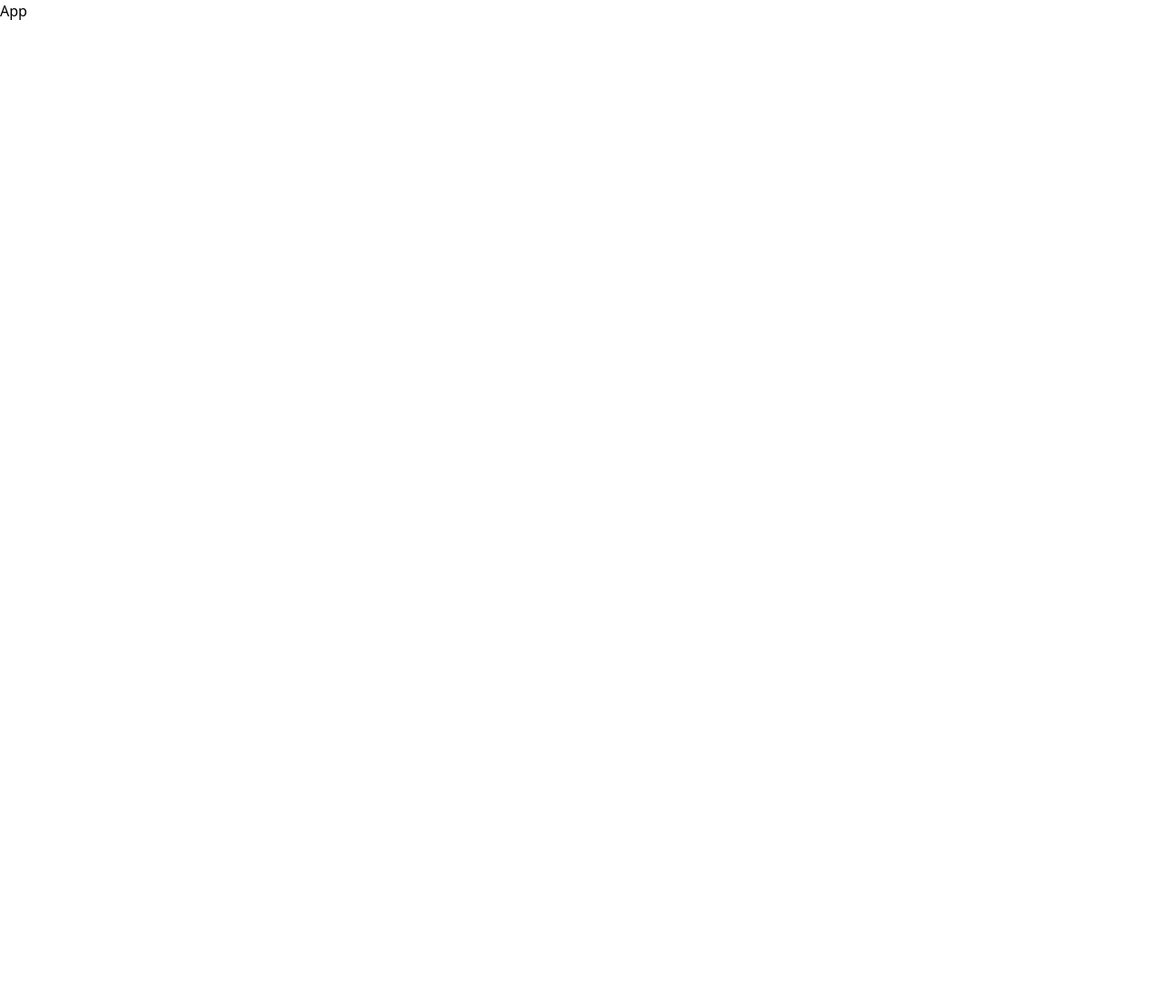
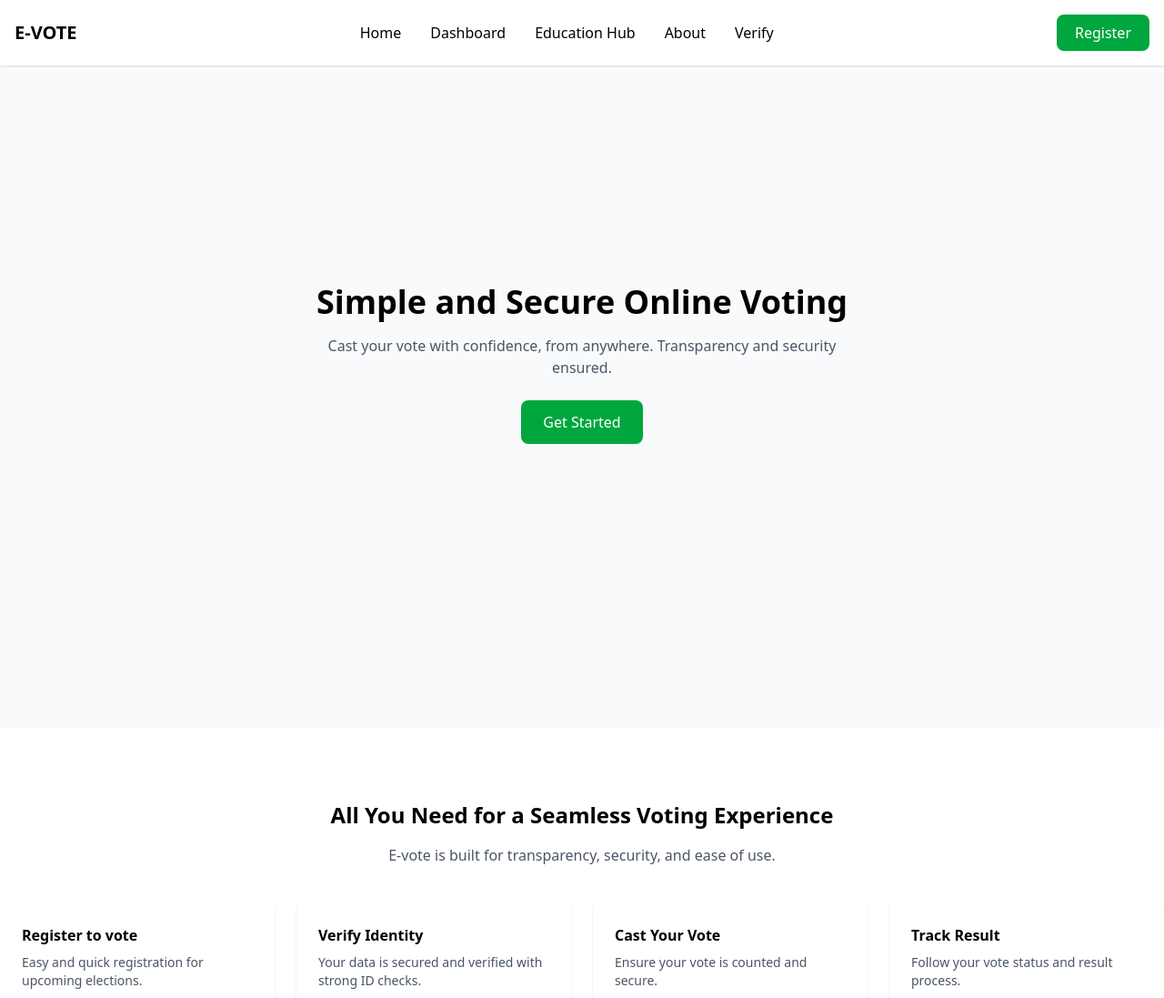
Before and after one commit to sulyman002/project_enovote, a React (Vite) app in the folder client/: page / in a window 1280 px wide. Shown: the top 1097 px of the page at 91% size. Before the commit the page ends 800 px from the top, so only its background shows below. Built offline with nearby package versions, Linux system fonts and the light colour scheme.

Commit message:
working on home page

```diff
--- a/client/src/App.jsx
+++ b/client/src/App.jsx
@@ -1,8 +1,11 @@
 import React from 'react'
+import Home from './pages/Home'
 
 const App = () => {
   return (
-    <div>App</div>
+    <div>
+      <Home />
+    </div>
   )
 }
 
--- /dev/null
+++ b/client/src/components/Navbar.jsx
@@ -0,0 +1,61 @@
+import React, { useState } from "react";
+import { Menu, X } from "lucide-react";
+
+const Navbar = () => {
+  const [open, setOpen] = useState(false);
+
+  return (
+    <nav className="fixed top-0 left-0 w-full bg-white shadow z-50">
+      <div className="container mx-auto flex items-center justify-between py-4 px-4">
+        {/* Logo */}
+        <h1 className="text-xl font-bold">E-VOTE</h1>
+
+        {/* Desktop Menu */}
+        <ul className="hidden md:flex gap-8 font-medium">
+          <li className="cursor-pointer hover:text-green-600">Home</li>
+          <li className="cursor-pointer hover:text-green-600">Dashboard</li>
+          <li className="cursor-pointer hover:text-green-600">Education Hub</li>
+          <li className="cursor-pointer hover:text-green-600">About</li>
+          <li className="cursor-pointer hover:text-green-600">Verify</li>
+        </ul>
+
+        {/* Register Button */}
+        <button className="hidden md:block bg-green-600 text-white px-5 py-2 rounded-lg">
+          Register
+        </button>
+
+        {/* Mobile Hamburger */}
+        <button className="md:hidden" onClick={() => setOpen(!open)}>
+          {open ? <X size={28} /> : <Menu size={28} />}
+        </button>
+      </div>
+
+      {/* Mobile Menu */}
+      {open && (
+        <div className="md:hidden bg-white shadow px-6 py-4 animate-slideDown">
+          <ul className="flex flex-col gap-4 font-medium">
+            <li className="cursor-pointer hover:text-green-600">Home</li>
+            <li className="cursor-pointer hover:text-green-600">Dashboard</li>
+            <li className="cursor-pointer hover:text-green-600">Education Hub</li>
+            <li className="cursor-pointer hover:text-green-600">About</li>
+            <li className="cursor-pointer hover:text-green-600">Verify</li>
+          </ul>
+
+          <button className="mt-6 w-full bg-green-600 text-white py-2 rounded-lg">
+            Register
+          </button>
+        </div>
+      )}
+    </nav>
+  );
+};
+
+export default Navbar;
+
+/* Optional small animation */
+/* Add this to your global CSS if using Tailwind + custom animations */
+// @keyframes slideDown {
+//   from { opacity: 0; transform: translateY(-10px); }
+//   to { opacity: 1; transform: translateY(0); }
+// }
+// .animate-slideDown { animation: slideDown 0.25s ease-out; }
--- /dev/null
+++ b/client/src/pages/Home.jsx
@@ -0,0 +1,79 @@
+import React from "react";
+import Navbar from "../components/Navbar";
+
+const Home = () => {
+  return (
+    <div className="w-full">
+      {/* NAVBAR - stays fixed on scroll */}
+      <Navbar />
+
+      {/* HERO SECTION */}
+      <section className="w-full h-screen bg-gray-50 flex items-center">
+        <div className="w-full flex flex-col items-center justify-center text-center p-6">
+          <h1 className="text-4xl font-bold mb-4">Simple and Secure Online Voting</h1>
+          <p className="text-gray-600 max-w-xl mb-6">
+            Cast your vote with confidence, from anywhere. Transparency and security ensured.
+          </p>
+          <button className="px-6 py-3 bg-green-600 text-white rounded-lg">Get Started</button>
+        </div>
+      </section>
+
+      {/* SECTION 2 */}
+      <section className="container mx-auto py-20">
+        <h2 className="text-2xl font-bold text-center mb-4">All You Need for a Seamless Voting Experience</h2>
+        <p className="text-center text-gray-600 max-w-2xl mx-auto">
+          E-vote is built for transparency, security, and ease of use.
+        </p>
+
+        <div className="grid grid-cols-1 md:grid-cols-4 gap-6 mt-10">
+          <div className="p-6 shadow rounded-lg">
+            <h3 className="font-semibold mb-2">Register to vote</h3>
+            <p className="text-gray-600 text-sm">Easy and quick registration for upcoming elections.</p>
+          </div>
+          <div className="p-6 shadow rounded-lg">
+            <h3 className="font-semibold mb-2">Verify Identity</h3>
+            <p className="text-gray-600 text-sm">Your data is secured and verified with strong ID checks.</p>
+          </div>
+          <div className="p-6 shadow rounded-lg">
+            <h3 className="font-semibold mb-2">Cast Your Vote</h3>
+            <p className="text-gray-600 text-sm">Ensure your vote is counted and secure.</p>
+          </div>
+          <div className="p-6 shadow rounded-lg">
+            <h3 className="font-semibold mb-2">Track Result</h3>
+            <p className="text-gray-600 text-sm">Follow your vote status and result process.</p>
+          </div>
+        </div>
+      </section>
+
+      {/* SECTION 3 */}
+      <section className="container mx-auto py-20">
+        <h2 className="text-2xl font-bold text-center mb-6">3 Easy Steps to Get You Going!</h2>
+        <p className="text-center text-gray-600 max-w-xl mx-auto mb-10">
+          Simple and direct process for ease of use.
+        </p>
+
+        <div className="grid grid-cols-1 md:grid-cols-3 gap-10 text-center">
+          <div>
+            <div className="text-3xl font-bold mb-2">1</div>
+            <h3 className="font-semibold mb-2">Register and Verify</h3>
+            <p className="text-gray-600 text-sm">Complete registration through the secure portal.</p>
+          </div>
+
+          <div>
+            <div className="text-3xl font-bold mb-2">2</div>
+            <h3 className="font-semibold mb-2">Receive your Ballot</h3>
+            <p className="text-gray-600 text-sm">Once verified, you'll receive a digital ballot.</p>
+          </div>
+
+          <div>
+            <div className="text-3xl font-bold mb-2">3</div>
+            <h3 className="font-semibold mb-2">Vote & Confirm</h3>
+            <p className="text-gray-600 text-sm">Cast your vote securely and confirm submission.</p>
+          </div>
+        </div>
+      </section>
+    </div>
+  );
+};
+
+export default Home;
```
